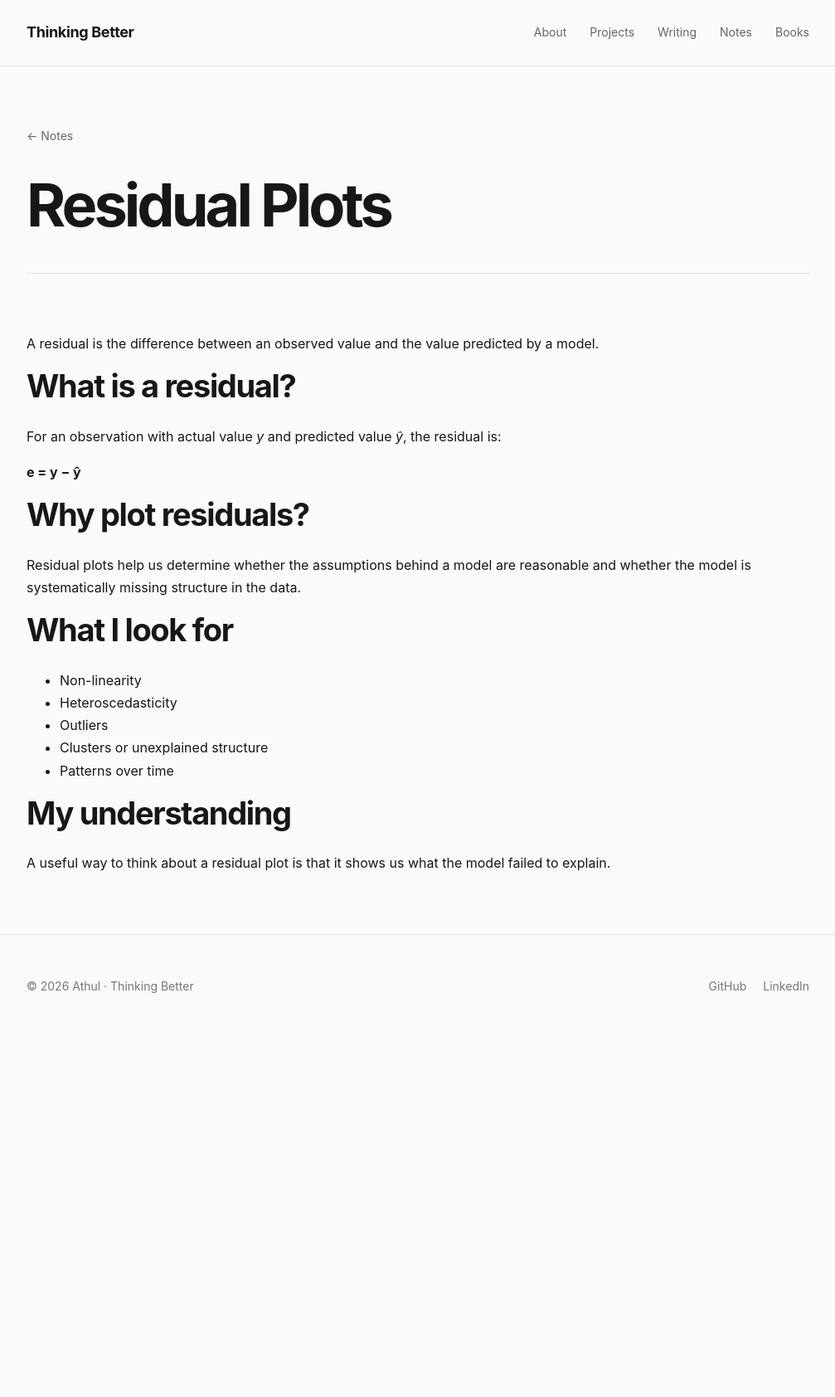
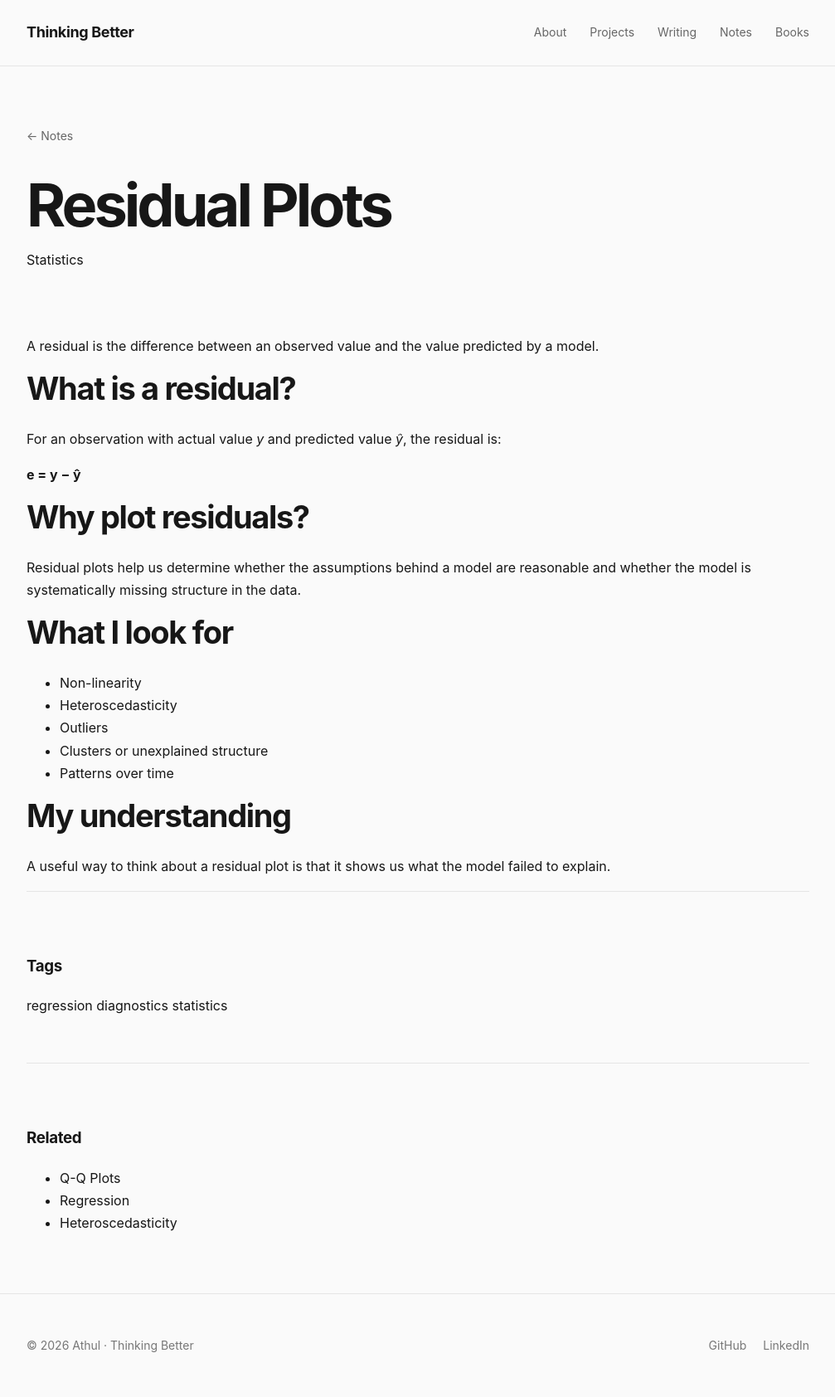
Before and after one commit to anorexigenic-specification58/anorexigenic-specification58.github.io, a Jekyll site: the page built from _notes/residual-plots.md, in a window 1280 px wide. Shown: the whole page at 83% size, without its empty margins (136-1143 px from the left). Built offline with Jekyll 4.4.1, drawn with Linux system fonts in a browser that asks for light colours; before the commit the page ends 1250 px from its top, so only the background shows below that.

Commit message:
Change layout from default to note for residual plots

```diff
--- a/_notes/residual-plots.md
+++ b/_notes/residual-plots.md
@@ -16,67 +16,31 @@ related:
 status: evergreen
 ---
 
-<div class="container">
+A residual is the difference between an observed value
+and the value predicted by a model.
 
-    <div class="page-header">
+## What is a residual?
 
-        <a class="back-link" href="/notes/">
-            ← Notes
-        </a>
+For an observation with actual value *y* and predicted
+value *ŷ*, the residual is:
 
-        <h1>{{ page.title }}</h1>
+**e = y − ŷ**
 
-    </div>
+## Why plot residuals?
 
+Residual plots help us determine whether the assumptions
+behind a model are reasonable and whether the model is
+systematically missing structure in the data.
 
-    <section>
+## What I look for
 
-        <p>
-            A residual is the difference between an observed value
-            and the value predicted by a model.
-        </p>
+- Non-linearity
+- Heteroscedasticity
+- Outliers
+- Clusters or unexplained structure
+- Patterns over time
 
+## My understanding
 
-        <h2>What is a residual?</h2>
-
-        <p>
-            For an observation with actual value
-            <em>y</em> and predicted value
-            <em>ŷ</em>, the residual is:
-        </p>
-
-        <p>
-            <strong>e = y − ŷ</strong>
-        </p>
-
-
-        <h2>Why plot residuals?</h2>
-
-        <p>
-            Residual plots help us determine whether the assumptions
-            behind a model are reasonable and whether the model is
-            systematically missing structure in the data.
-        </p>
-
-
-        <h2>What I look for</h2>
-
-        <ul>
-            <li>Non-linearity</li>
-            <li>Heteroscedasticity</li>
-            <li>Outliers</li>
-            <li>Clusters or unexplained structure</li>
-            <li>Patterns over time</li>
-        </ul>
-
-
-        <h2>My understanding</h2>
-
-        <p>
-            A useful way to think about a residual plot is that it
-            shows us what the model failed to explain.
-        </p>
-
-    </section>
-
-</div>
+A useful way to think about a residual plot is that it
+shows us what the model failed to explain.
```
Also changed, not shown: other parts of _notes/residual-plots.md (+1 -1 lines).
